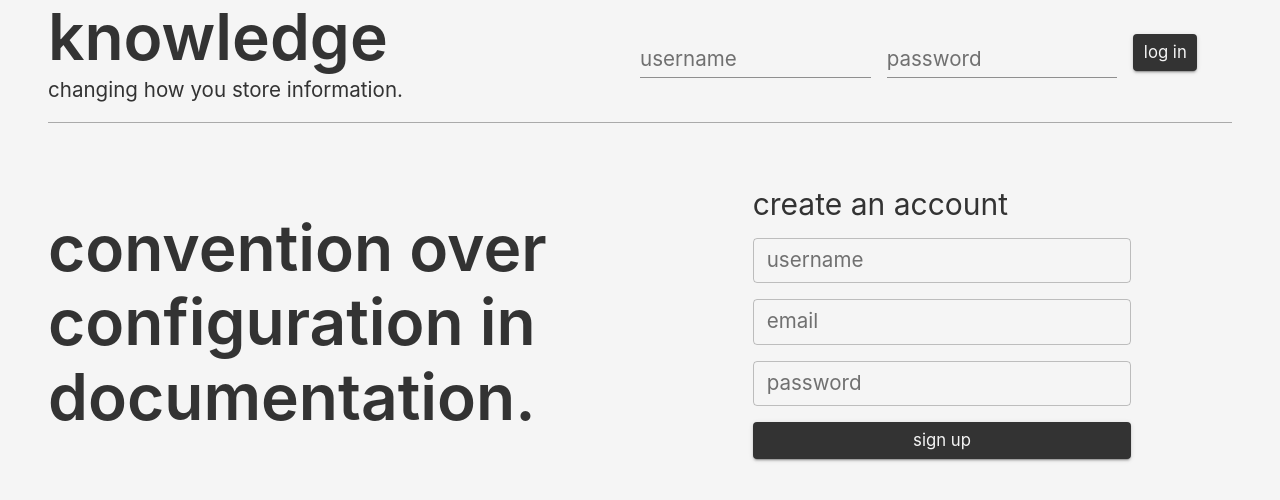
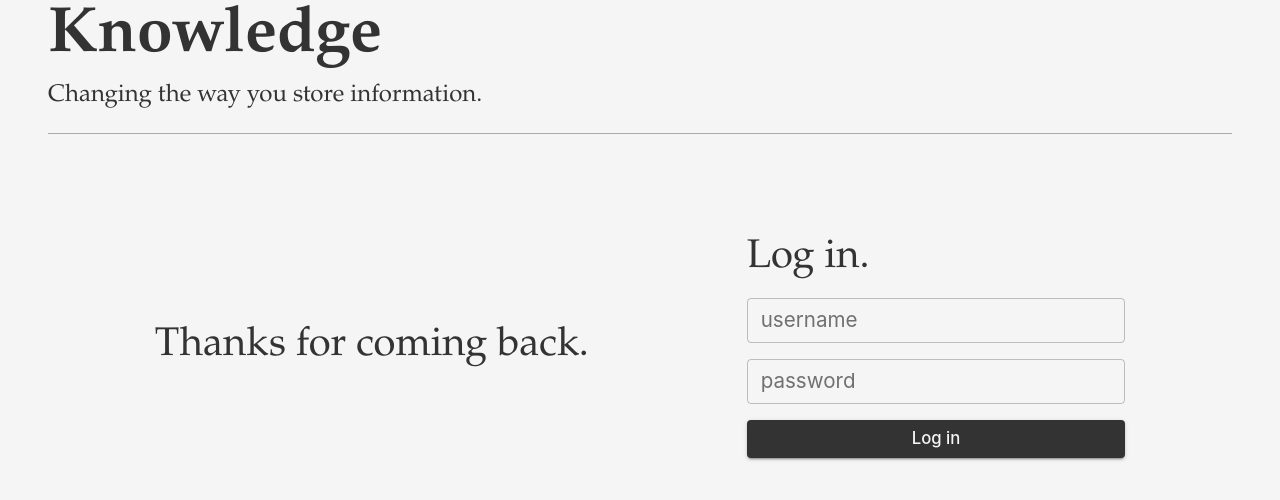
Before and after one commit to sbsto/knowledge, a React (Create React App) app in the folder client/: page /login in a window 1280 px wide. Shown: the top 500 px of the page. Built offline with nearby package versions, Linux system fonts and the light colour scheme.

Commit message:
change styling to sans serif/serif hybrid and add login page

```diff
--- a/client/src/App.tsx
+++ b/client/src/App.tsx
@@ -2,7 +2,7 @@ import React from 'react';
 import { BrowserRouter as Router, Switch, Route } from 'react-router-dom'
 import { Container } from '@material-ui/core'
 import { makeStyles, createStyles } from '@material-ui/core/styles'
-import { DocControl, Home } from './components/'
+import { DocControl, Home, Login } from './components/'
 
 const useStyles = makeStyles(() =>
   createStyles({
@@ -21,15 +21,14 @@ function App() {
           <Route path='/document'>
             <DocControl />
           </Route>
+          <Route path='/login'>
+            <Login />
+          </Route>
           <Route path="/">
             <Home />
           </Route>
         </Switch>
       </Router>
-      {/* Instead of the below, we will have a funcitonal header component.
-            This is just a placeholder. I think the material-ui "App Bar" component
-            could look really nice here.
-        */}
     </Container>
   );
 }
--- a/client/src/components/CreateAccount.tsx
+++ b/client/src/components/CreateAccount.tsx
@@ -1,8 +1,11 @@
 import React, { useState } from 'react'
+import { useHistory } from 'react-router-dom'
 import { Typography, Grid, TextField, Button } from '@material-ui/core'
 import axios from 'axios'
 
 function CreateAccount() {
+    const history = useHistory()
+
     const [signupCredentials, setSignupCredentials] = useState({
         username: '',
         email: '',
@@ -28,7 +31,7 @@ function CreateAccount() {
             spacing={2}
         >
             <Grid item>
-                <Typography variant="h2">create an account</Typography>
+                <Typography variant="h2">Create an account.</Typography>
             </Grid>
             <Grid item>
                 <TextField
@@ -79,7 +82,16 @@ function CreateAccount() {
                     fullWidth={true}
                     onClick={signup}
                 >
-                    sign up
+                    Sign up
+                </Button>
+            </Grid>
+            <Grid item>
+                <Button
+                    color="primary"
+                    fullWidth={true}
+                    onClick={() => history.push('/login')}
+                >
+                    Already have an account? Log in.
                 </Button>
             </Grid>
         </Grid>
--- a/client/src/components/DocControl.tsx
+++ b/client/src/components/DocControl.tsx
@@ -43,7 +43,7 @@ function DocControl() {
 
     const addDoc = (): void => {
         const updatedSelectedDocIndex = documents.length
-        setDocuments([...documents, { title: 'new document', body: [''] }])
+        setDocuments([...documents, { title: 'New Document', body: [''] }])
         setSelectedDocIndex(updatedSelectedDocIndex)
     }
 
@@ -82,7 +82,7 @@ function DocControl() {
                 className={styles.headerStyle}
             >
                 <Typography variant="h1">
-                    home
+                    Home
                 </Typography>
             </Grid>
             <Grid
--- a/client/src/components/DocNav.tsx
+++ b/client/src/components/DocNav.tsx
@@ -72,7 +72,7 @@ function DocNav(props: DocNavProps) {
                 alignItems="center"
             >
                 <Grid item>
-                    <Typography variant="h2">documents</Typography>
+                    <Typography variant="h2">Documents</Typography>
                 </Grid>
                 <Grid item>
                     <StyledButton
--- a/client/src/components/Home.tsx
+++ b/client/src/components/Home.tsx
@@ -1,16 +1,10 @@
-import React, { useState } from 'react'
-import { Typography, Grid, TextField, Button, Container } from '@material-ui/core'
-import { makeStyles, createStyles, Theme } from '@material-ui/core/styles'
-import axios from 'axios'
-import { CreateAccount } from '.'
+import React from 'react'
+import { Typography, Grid, Container } from '@material-ui/core'
+import { makeStyles, createStyles } from '@material-ui/core/styles'
+import { CreateAccount, HomeHeader } from '.'
 
-const useStyles = makeStyles((theme: Theme) =>
+const useStyles = makeStyles(() =>
     createStyles({
-        headerContainer: {
-            paddingBottom: theme.spacing(2),
-            marginBottom: theme.spacing(2),
-            borderBottom: '0.5px #aaaaaa solid'
-        },
         container: {
             height: '70%'
         }
@@ -20,91 +14,27 @@ const useStyles = makeStyles((theme: Theme) =>
 function Home() {
     const styles = useStyles()
 
-    const [credentials, setCredentials] = useState({
-        username: '',
-        password: ''
-    })
-
-    const login = () => {
-        axios.post('/api/users/login', {
-            username: credentials.username,
-            password: credentials.password
-        }).then((res) => {
-            const token = res.data.token
-            localStorage.setItem('token', token)
-        }).catch(() => {
-            localStorage.removeItem('token')
-        })
-    }
-
     return (
         <Container className={styles.container}>
-            <Grid item container className={styles.headerContainer}>
-                <Grid item container md={6}>
-                    <Grid item>
-                        <Typography variant="h1">knowledge</Typography>
-                    </Grid>
-                    <Grid item>
-                        <Typography>
-                            changing how you store information.
-                        </Typography>
-                    </Grid>
-                </Grid>
-                <Grid item container
-                    md={6}
-                    spacing={2}
-                    alignItems="center"
-                >
-                    <Grid item xs={5}>
-                        <TextField
-                            label="username"
-                            size="small"
-                            value={credentials.username}
-                            onChange={(event) => {
-                                setCredentials({
-                                    ...credentials, username: event.target.value
-                                })
-                            }}
-                        />
-                    </Grid>
-                    <Grid item xs={5}>
-                        <TextField
-                            label="password"
-                            type="password"
-                            autoComplete="current-password"
-                            size="small"
-                            value={credentials.password}
-                            onChange={(event) => {
-                                setCredentials({
-                                    ...credentials, password: event.target.value
-                                })
-                            }}
-                        />
-                    </Grid>
-                    <Grid item xs={2}>
-                        <Button
-                            variant="contained"
-                            color="primary"
-                            size="small"
-                            onClick={login}
-                        >
-                            log in
-                        </Button>
-                    </Grid>
-                </Grid>
-            </Grid>
+            <HomeHeader />
             <Grid
                 container
                 spacing={3}
                 alignItems="center"
                 className={styles.container}
             >
-                <Grid item md={6}>
-                    <Typography variant="h1">
-                        convention over configuration in documentation.
+                <Grid item md={7}>
+                    <Typography
+                        variant="h1"
+                    >
+                        Docs are broken.
+                    </Typography>
+                    <Typography
+                        variant="h2"
+                    >
+                        Here's why, and how we fixed them.
                     </Typography>
                 </Grid>
-                <Grid item md={1}></Grid>
                 <Grid container item md={4}>
                     <CreateAccount />
                 </Grid>
--- /dev/null
+++ b/client/src/components/HomeHeader.tsx
@@ -0,0 +1,33 @@
+import React from 'react'
+import { Grid, Typography } from '@material-ui/core'
+import { makeStyles, createStyles, Theme } from '@material-ui/core/styles'
+
+const useStyles = makeStyles((theme: Theme) =>
+    createStyles({
+        headerContainer: {
+            paddingBottom: theme.spacing(2),
+            marginBottom: theme.spacing(2),
+            borderBottom: '0.5px #aaaaaa solid'
+        }
+    })
+)
+
+function HomeHeader() {
+    const styles = useStyles()
+    return (
+        <Grid item container md={12} className={styles.headerContainer}>
+            <Grid item container md={6}>
+                <Grid item>
+                    <Typography variant="h1">Knowledge</Typography>
+                </Grid>
+                <Grid item>
+                    <Typography variant="subtitle1">
+                        Changing the way you store information.
+                    </Typography>
+                </Grid>
+            </Grid>
+        </Grid>
+    )
+}
+
+export default HomeHeader
--- /dev/null
+++ b/client/src/components/Login.tsx
@@ -0,0 +1,102 @@
+import React, { useState } from 'react'
+import { Typography, Grid, TextField, Button, Container } from '@material-ui/core'
+import { makeStyles, createStyles } from '@material-ui/core/styles'
+import axios from 'axios'
+import { HomeHeader } from '.'
+
+const useStyles = makeStyles(() =>
+    createStyles({
+        container: {
+            height: '70%'
+        }
+    })
+)
+
+function Login() {
+    const [signupCredentials, setSignupCredentials] = useState({
+        username: '',
+        password: ''
+    })
+
+    const styles = useStyles()
+
+    const login = () => {
+        axios.post('/api/users/login', {
+            username: signupCredentials.username,
+            password: signupCredentials.password
+        }).then((res) => {
+            const token = res.data.token
+            localStorage.setItem('token', token)
+        }).catch(() => {
+            localStorage.removeItem('token')
+        })
+    }
+
+    return (
+        <Container className={styles.container}>
+            <HomeHeader />
+            <Grid
+                container
+                alignItems="center"
+                justify="center"
+                className={styles.container}
+            >
+                <Grid item md={6}>
+                    <Typography variant="h2">Thanks for coming back.</Typography>
+                </Grid>
+                <Grid
+                    item
+                    container
+                    md={4}
+                    direction="column"
+                    spacing={2}
+                >
+                    <Grid item>
+                        <Typography variant="h2">Log in.</Typography>
+                    </Grid>
+                    <Grid item>
+                        <TextField
+                            variant="outlined"
+                            label="username"
+                            size="small"
+                            fullWidth={true}
+                            onChange={(event) => {
+                                setSignupCredentials({
+                                    ...signupCredentials, username: event.target.value
+                                })
+                            }}
+                        />
+                    </Grid>
+                    <Grid item>
+                        <TextField
+                            variant="outlined"
+                            label="password"
+                            type="password"
+                            autoComplete="current-password"
+                            size="small"
+                            fullWidth={true}
+                            onChange={(event) => {
+                                setSignupCredentials({
+                                    ...signupCredentials, password: event.target.value
+                                })
+                            }}
+                        />
+                    </Grid>
+                    <Grid item>
+                        <Button
+                            variant="contained"
+                            color="primary"
+                            size="small"
+                            fullWidth={true}
+                            onClick={login}
+                        >
+                            Log in
+                    </Button>
+                    </Grid>
+                </Grid>
+            </Grid>
+        </Container>
+    )
+}
+
+export default Login
--- a/client/src/components/index.ts
+++ b/client/src/components/index.ts
@@ -3,4 +3,6 @@ export { default as Document } from './Document';
 export { default as DocNav } from './DocNav';
 export { default as DocControl } from './DocControl'
 export { default as Home } from './Home'
+export { default as HomeHeader } from './HomeHeader'
 export { default as CreateAccount } from './CreateAccount'
+export { default as Login } from './Login'
--- a/client/src/theme.ts
+++ b/client/src/theme.ts
@@ -1,6 +1,7 @@
 import { createMuiTheme } from "@material-ui/core/styles"
 
-const fontFamily = "-apple-system, BlinkMacSystemFont, 'Segoe UI', 'Roboto', 'Oxygen','Ubuntu', 'Cantarell', 'Fira Sans', 'Droid Sans', 'Helvetica Neue',sans-serif"
+const fontFamilySerif = "Garamond, serif"
+const fontFamilySansSerif = "-apple-system, BlinkMacSystemFont, sans-serif"
 
 export default createMuiTheme({
     palette: {
@@ -16,22 +17,27 @@ export default createMuiTheme({
         }
     },
     typography: {
-        fontFamily,
+        fontFamily: fontFamilySansSerif,
         fontSize: 18,
         h1: {
-            fontFamily,
+            fontFamily: fontFamilySerif,
             fontWeight: 600,
             fontSize: 64
         },
         h2: {
-            fontFamily,
+            fontFamily: fontFamilySerif,
             fontWeight: 400,
-            fontSize: 30
+            fontSize: 40
+        },
+        subtitle1: {
+            fontFamily: fontFamilySerif,
+            fontWeight: 500,
+            fontSize: 24
         },
         button: {
-            fontFamily,
+            fontFamily: fontFamilySansSerif,
             textTransform: 'none',
-            fontWeight: 400
+            fontWeight: 500,
         }
     },
     shape: {
```
